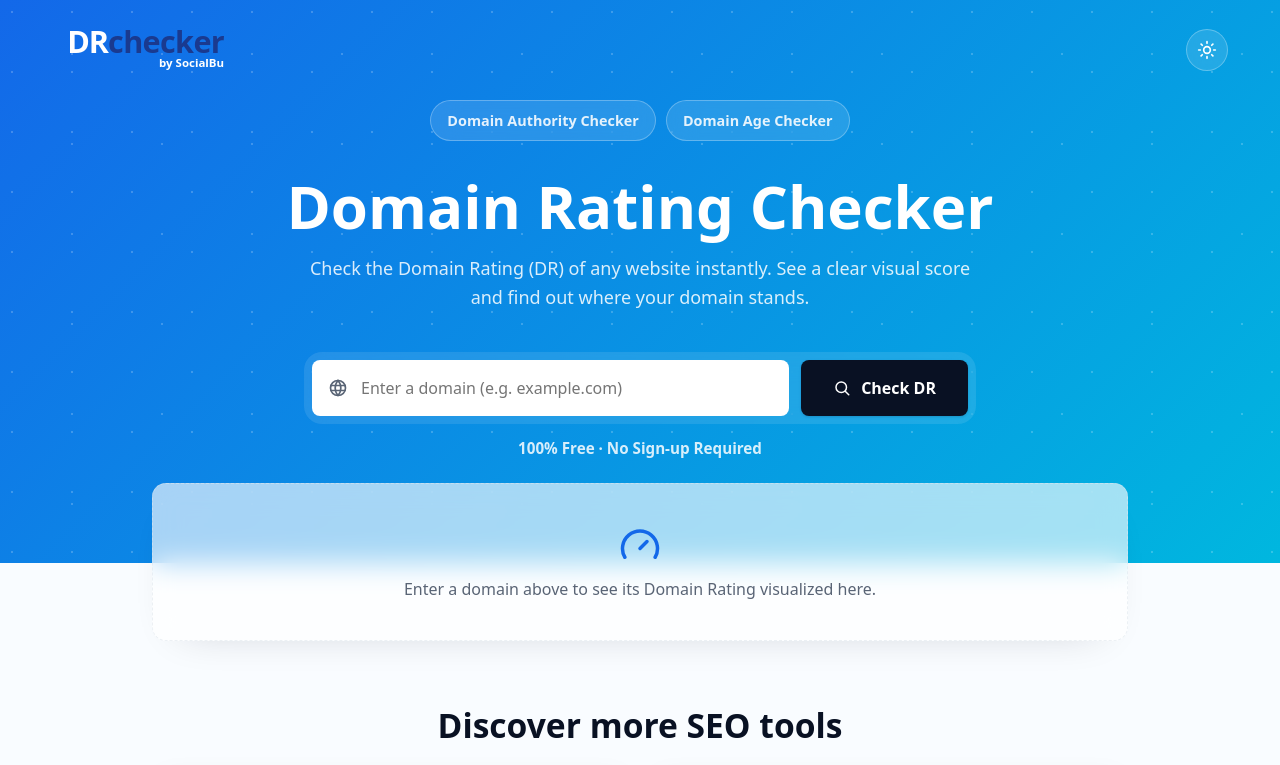
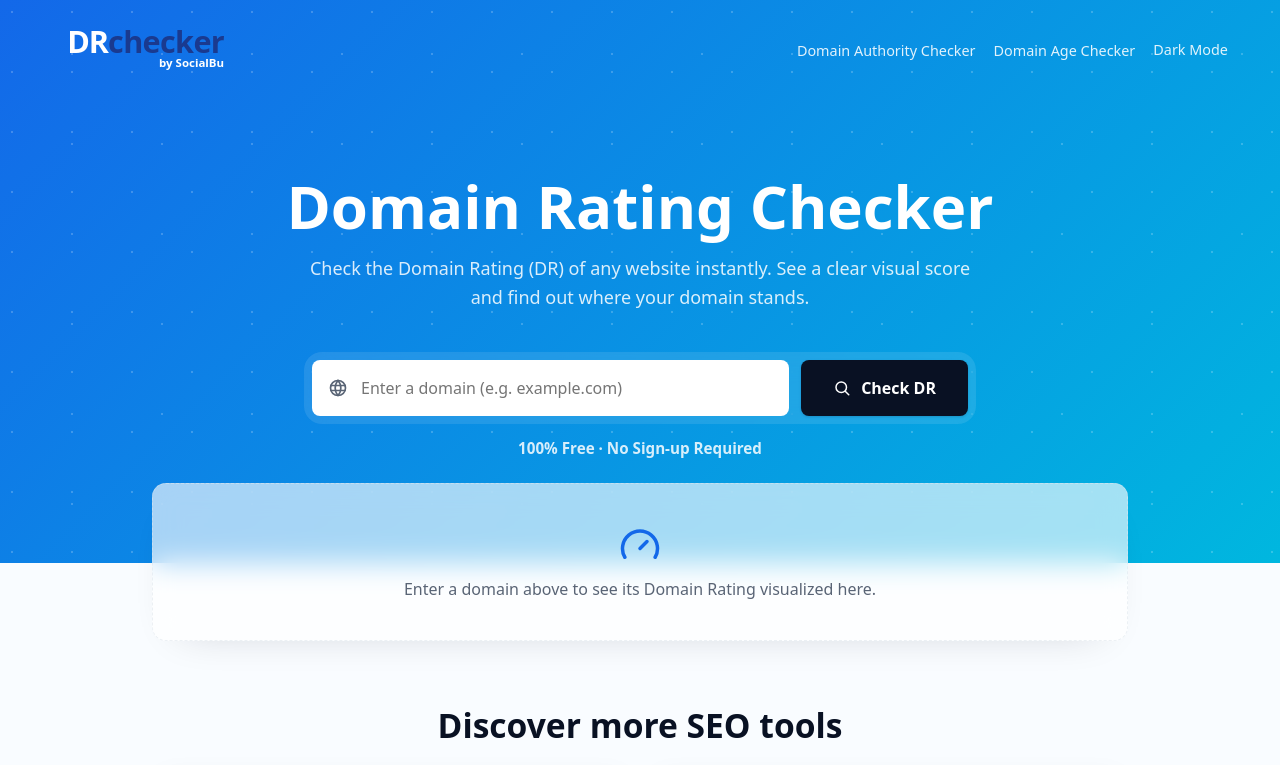
Before and after one commit to iamawaisyounas/free-dr-checker, a Next.js app: page / in a window 1280 px wide. Shown: the top 765 px of the page. Built offline with nearby package versions, Linux system fonts and the light colour scheme.

Commit message:
Use plain header and footer links

```diff
--- a/app/components/AppHeader.tsx
+++ b/app/components/AppHeader.tsx
@@ -41,6 +41,14 @@ export default function AppHeader() {
           </Link>
         </div>
         <div className="header-actions">
+          <nav
+            id="primary-navigation"
+            className={`site-nav${menuOpen ? " is-open" : ""}`}
+            aria-label="Primary navigation"
+          >
+            <Link href="/authority-score" onClick={() => setMenuOpen(false)}>Domain Authority Checker</Link>
+            <Link href="/domain-age" onClick={() => setMenuOpen(false)}>Domain Age Checker</Link>
+          </nav>
           <button
             className="theme-toggle"
             type="button"
@@ -48,13 +56,7 @@ export default function AppHeader() {
             aria-pressed={theme === "dark"}
             onClick={() => setTheme(theme === "dark" ? "light" : "dark")}
           >
-            <svg className="sun-icon" aria-hidden="true" viewBox="0 0 24 24">
-              <circle cx="12" cy="12" r="4"></circle>
-              <path d="M12 2v2M12 20v2M4.93 4.93l1.41 1.41M17.66 17.66l1.41 1.41M2 12h2M20 12h2M4.93 19.07l1.41-1.41M17.66 6.34l1.41-1.41"></path>
-            </svg>
-            <svg className="moon-icon" aria-hidden="true" viewBox="0 0 24 24">
-              <path d="M20.5 14.5A8.5 8.5 0 0 1 9.5 3.5a7 7 0 1 0 11 11Z"></path>
-            </svg>
+            <span>{theme === "dark" ? "Light Mode" : "Dark Mode"}</span>
           </button>
           <button
             className="menu-toggle"
@@ -71,14 +73,6 @@ export default function AppHeader() {
               <path d="m6 6 12 12M18 6 6 18"></path>
             </svg>
           </button>
-          <nav
-            id="primary-navigation"
-            className={`site-nav${menuOpen ? " is-open" : ""}`}
-            aria-label="Primary navigation"
-          >
-            <Link href="/authority-score" onClick={() => setMenuOpen(false)}>Domain Authority Checker</Link>
-            <Link href="/domain-age" onClick={() => setMenuOpen(false)}>Domain Age Checker</Link>
-          </nav>
         </div>
       </header>
     </div>
--- a/app/globals.css
+++ b/app/globals.css
@@ -203,7 +203,7 @@ body.dark-mode .footer-logo-dark {
   padding: 7px 10px;
   font-family: ui-sans-serif, system-ui, -apple-system, "Segoe UI", Roboto, sans-serif;
   font-size: 0.92rem;
-  font-weight: 800;
+  font-weight: 400;
   letter-spacing: 0;
   line-height: 1.45;
   transition: background-color 150ms ease, color 150ms ease, transform 150ms ease;
@@ -404,41 +404,40 @@ body.dark-mode .brand-mark {
 }
 
 .header-actions {
-  display: contents;
+  grid-column: 2 / 4;
+  justify-self: end;
+  display: inline-flex;
+  align-items: center;
+  justify-content: flex-end;
+  gap: 18px;
+  min-width: 0;
 }
 
 .site-nav {
-  grid-column: 2;
-  justify-self: center;
   display: inline-flex;
   align-items: center;
   flex-wrap: wrap;
-  justify-content: center;
-  gap: 10px;
+  justify-content: flex-end;
+  gap: 18px;
   color: rgba(255, 255, 255, 0.88);
   font-family: ui-sans-serif, system-ui, -apple-system, "Segoe UI", Roboto, sans-serif;
   font-size: 0.9rem;
-  font-weight: 800;
+  font-weight: 400;
   letter-spacing: 0;
 }
 
 .site-nav a {
   color: inherit;
-  border: 1px solid var(--hero-control-border);
-  border-radius: 999px;
-  padding: 10px 16px;
-  background: var(--hero-control-bg);
+  padding: 0;
   text-decoration: none;
-  backdrop-filter: blur(14px);
-  transition: background-color 150ms ease, border-color 150ms ease, color 150ms ease, transform 150ms ease, box-shadow 150ms ease;
+  transition: color 150ms ease, text-decoration-color 150ms ease;
 }
 
 .site-nav a:hover {
-  color: var(--hero-bg);
-  border-color: #ffffff;
-  background: #ffffff;
-  box-shadow: 0 16px 34px -24px rgba(9, 17, 35, 0.7);
-  transform: translateY(-1px);
+  color: #ffffff;
+  text-decoration: underline;
+  text-decoration-color: rgba(255, 255, 255, 0.72);
+  text-underline-offset: 4px;
 }
 
 .theme-toggle,
@@ -459,13 +458,35 @@ body.dark-mode .brand-mark {
 .theme-toggle,
 .menu-toggle {
   position: relative;
-  grid-column: 3;
-  justify-self: end;
   width: 42px;
   padding: 0;
 }
 
-.theme-toggle:hover,
+.theme-toggle {
+  width: auto;
+  height: auto;
+  border: 0;
+  border-radius: 0;
+  padding: 0;
+  color: rgba(255, 255, 255, 0.88);
+  background: transparent;
+  backdrop-filter: none;
+  box-shadow: none;
+  font-size: 0.9rem;
+  font-weight: 400;
+  line-height: 1.45;
+}
+
+.theme-toggle:hover {
+  color: #ffffff;
+  background: transparent;
+  box-shadow: none;
+  text-decoration: underline;
+  text-decoration-color: rgba(255, 255, 255, 0.72);
+  text-underline-offset: 4px;
+  transform: none;
+}
+
 .menu-toggle:hover {
   background: var(--hero-control-hover);
   box-shadow: 0 16px 34px -22px rgba(9, 17, 35, 0.7);
@@ -1619,14 +1640,13 @@ details p {
   }
 
   .site-nav a {
-    border: 1px solid rgba(255, 255, 255, 0.18);
-    border-radius: 8px;
-    padding: 8px 10px;
-    background: rgba(255, 255, 255, 0.08);
+    border: 0;
+    border-radius: 0;
+    padding: 4px 0;
+    background: transparent;
     text-align: left;
   }
 
-  .theme-toggle,
   .menu-toggle {
     width: 38px;
     height: 38px;
```
